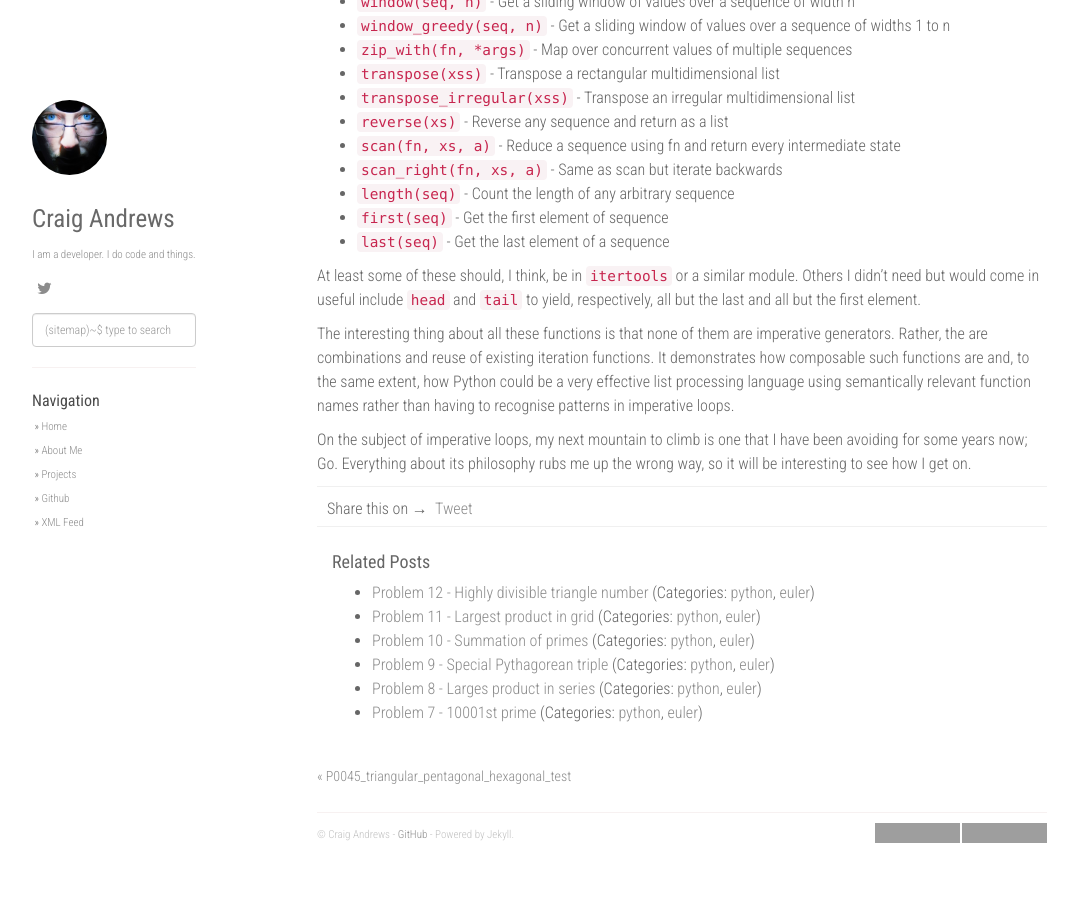
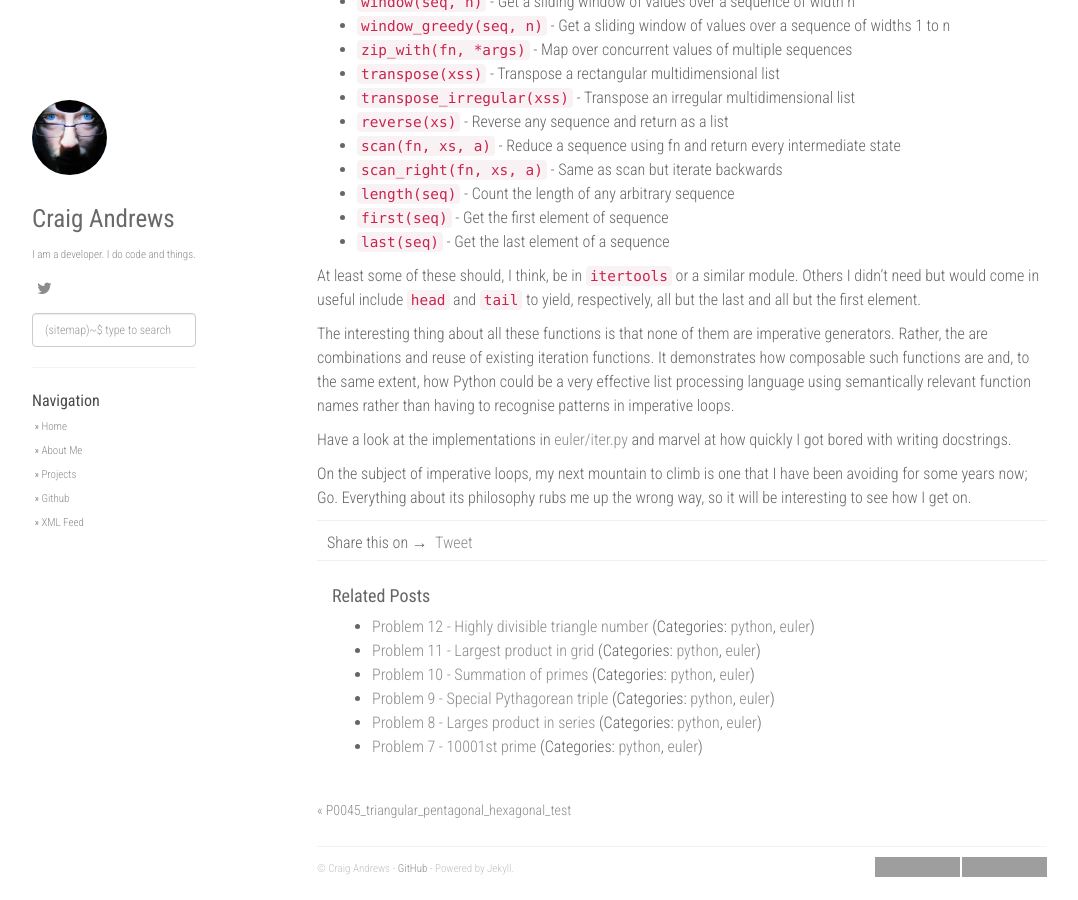
Before and after one commit to doozr/doozr.github.io, a Jekyll site: the page built from _posts/2016-06-29-enough-of-that.md, in a window 1280 px wide and 900 px high, scrolled down 693 px. Shown: the whole window, without its empty margins (53-1131 px from the left). Built offline with Jekyll 4.4.1, drawn with Linux system fonts in a browser that asks for light colours; nearby versions of some CDN libraries; comment, search, counter and statistics services are not loaded; before the commit the page ends 1559 px from its top, so only the background shows below that; grey boxes are pictures that could not be loaded.

Commit message:
Add link to euler/iter.py

```diff
--- a/_posts/2016-06-29-enough-of-that.md
+++ b/_posts/2016-06-29-enough-of-that.md
@@ -63,6 +63,9 @@ to the same extent, how Python could be a very effective list processing
 language using semantically relevant function names rather than having to
 recognise patterns in imperative loops.
 
+Have a look at the implementations in [euler/iter.py](https://github.com/doozr/euler.py/blob/master/euler/iter.py)
+and marvel at how quickly I got bored with writing docstrings.
+
 On the subject of imperative loops, my next mountain to climb is one that I
 have been avoiding for some years now; Go. Everything about its philosophy
 rubs me up the wrong way, so it will be interesting to see how I get on.
```
